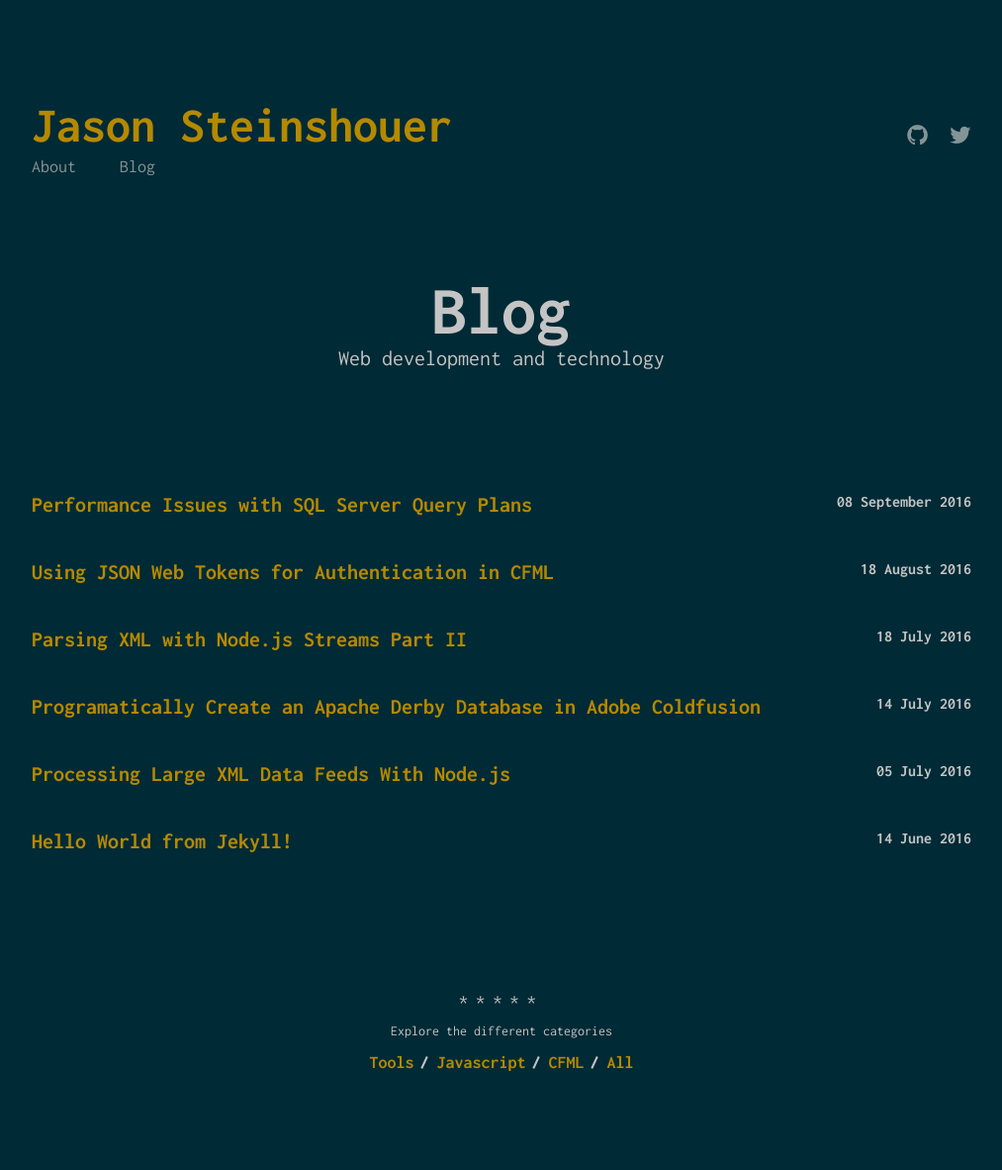
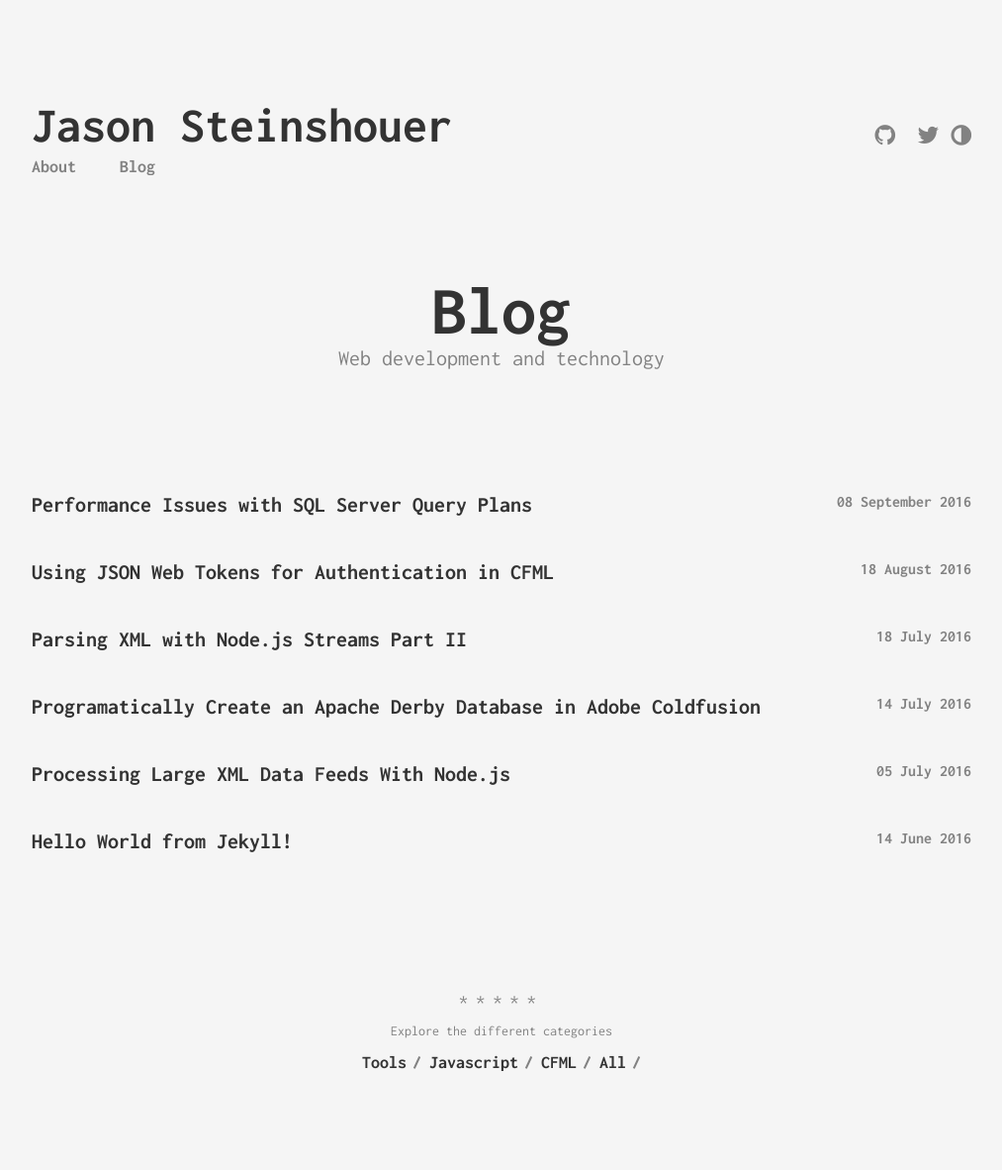
Before and after one commit to jsteinshouer/jsteinshouer.github.io, a Jekyll site: the page built from index.html, in a window 1280 px wide. Shown: the whole page at 99% size, without its empty margins (133-1146 px from the left). Built offline with Jekyll 4.4.1, drawn with Linux system fonts in a browser that asks for light colours.

Commit message:
implemented toggle for color scheme

```diff
--- a/_includes/header.html
+++ b/_includes/header.html
@@ -1,3 +1,4 @@
+<script src="{{ "/assets/js/theme-switcher.js" | prepend: site.baseurl }}"></script>
 <header class="header">
     <div class="navigation">
         <a href="/" class="logo">{{ site.title }}</a>
@@ -20,5 +21,9 @@
                 <i class="fa fa-twitter"></i>
             </a>
         {% endif %}
+
+        <a href="#" id="theme-switcher" title="Toggle Color Scheme">
+            <i class="fa fa-adjust"></i>
+        </a>
     </ul>
 </header>
--- a/_layouts/default.html
+++ b/_layouts/default.html
@@ -7,7 +7,7 @@
         {% include externals/styling.html %}
     </head>
 
-    <body>
+    <body class="default">
         <div class="wrapper">
             {% include header.html %}
 
--- a/_sass/_default.scss
+++ b/_sass/_default.scss
@@ -1,11 +1,11 @@
 /* =Base */
-body {
+body.default {
     font-family: 'Inconsolata', ;
     color: $iron;
     background-color: $dorian;
 }
 
-a {
+body.default a {
     color: $cloudy;
     font-weight: bold;
     text-decoration: none;
@@ -15,18 +15,18 @@
     }
 }
 
-p {
+body.default p {
     font-size: 20px;
     line-height: 32px;
 }
 
-img {
+body.default img {
     margin: 40px auto;
     display: block;
     max-width: 100%;
 }
 
-blockquote {
+body.default blockquote {
     letter-spacing: 3px;
     margin:0px;
     margin-top: 40px;
@@ -58,32 +58,32 @@
     }
 }
 
-strong {
+body.default strong {
     color: $iron;
 }
 
 /* =Header */
-.wrapper {
-    max-width: 800px;
+body.default .wrapper {
+    max-width: 950px;
     margin: 100px auto;
 }
 
-.header {
+body.default .header {
     overflow: hidden;
 }
 
-.navigation {
+body.default .navigation {
     float:left;
 }
 
-.logo {
+body.default .logo {
     font-size: 50px;
     font-weight: 700;
     color: $iron;
     display: block;
 }
 
-.menu {
+body.default .menu {
     color: $cloudy;
     font-size: 18px;
     margin:0px;
@@ -105,7 +105,7 @@
     font-weight: 400;
 }
 
-.social-links {
+body.default .social-links {
     float:right;
     font-size: 24px;
     color: $cloudy;
@@ -118,7 +118,7 @@
 }
 
 /* =Titles */
-.page-title {
+body.default .page-title {
     margin-top:100px;
     margin-bottom:125px;
     text-align: center;
@@ -129,49 +129,49 @@
     font-size: 70px;
 }
 
-.page-title__subtitle {
+body.default .page-title__subtitle {
     font-weight: 400;
     font-size: 22px;
     color: $cloudy;
 }
 
-.post-title {
+body.default .post-title {
     margin-bottom: 110px;
 }
 
-.post-title__text {
+body.default .post-title__text {
     font-size: 40px;
 }
 
-.post-title__subtitle {
+body.default .post-title__subtitle {
     font-size: 20px;
 }
 
 /* =Post teasers */
 
-.list-posts {
+body.default .list-posts {
     list-style-type: none;
     padding: 0px;
 }
 
-.post-teaser {
+body.default .post-teaser {
     margin-bottom: 45px;
     font-weight: 700;
 }
 
-.post-teaser__title {
+body.default .post-teaser__title {
     font-size: 22px;
     color: $iron;
 }
 
-.post-teaser__date {
+body.default .post-teaser__date {
     font-size: 16px;
     float: right;
     vertical-align: middle;
     color: $cloudy;
 }
 
-.empty-post-list {
+body.default .empty-post-list {
     font-size: 22px;
     font-weight: 700;
     color: $iron;
@@ -179,7 +179,7 @@
 }
 
 /* =Explore */
-.explore {
+body.default .explore {
     text-align: center;
     color: $cloudy;
     margin-top: 140px;
@@ -195,7 +195,7 @@
     margin-top: 15px;
 }
 
-.categories {
+body.default .categories {
     list-style-type: none;
     margin-top: 15px;
     padding: 0px;
@@ -207,11 +207,11 @@
     font-size: 18px;
 }
 
-.categories__item a {
+body.default .categories__item a {
     color: $iron;
 }
 
-.categories__item:after {
+body.default .categories__item:after {
     content: "/";
     margin-left: 6px;
     color: $cloudy;
@@ -224,7 +224,7 @@
 
 
 /* =Post page */
-.about {
+body.default .about {
     color: $cloudy;
     margin-top: 70px;
     text-align: center;
@@ -252,21 +252,21 @@
         line-height: 1.6;
     }
 
-    .wrapper {
+    body.default .wrapper {
         width: 80%;
     }
 
     .navigation,
-    .social-links {
+    body.default .social-links {
         @include centered-block();
     }
 
-    .social-links {
+    body.default .social-links {
         font-size: 30px;
         margin-top: 35px;
     }
 
-    .page-title {
+    body.default .page-title {
         margin-top: 80px;
         margin-bottom: 60px;
     }
@@ -291,7 +291,7 @@
         @include centered-block();
     }
 
-    .explore {
+    body.default .explore {
         margin-top: 80px;
     }
 
--- a/_sass/_default-dark.scss
+++ b/_sass/_solarized.scss
@@ -1,13 +1,11 @@
 /* =Base */
-body {
+body.solarized {
     font-family: 'Inconsolata', ;
-    color: $cloudy-dark
-;
-    background-color: $dorian-dark
-;
+    color: $cloudy-dark;
+    background-color: $dorian-dark;
 }
 
-a {
+body.solarized a {
     color: #839496;
     font-weight: bold;
     text-decoration: none;
@@ -17,22 +15,22 @@
     }
 }
 
-p {
+body.solarized p {
     font-size: 20px;
     line-height: 32px;
 }
 
-.content a {
+body.solarized .content a {
     text-decoration: underline;
 }
 
-img {
+body.solarized img {
     margin: 40px auto;
     display: block;
     max-width: 100%;
 }
 
-blockquote {
+body.solarized blockquote {
     letter-spacing: 3px;
     margin:0px;
     margin-top: 40px;
@@ -66,12 +64,11 @@
     }
 }
 
-strong {
-    color: $iron-dark
-;
+body.solarized strong {
+    color: $iron-dark;
 }
 
-.hljs {
+body.solarized .hljs {
   display: block;
   overflow-x: auto;
   /*padding: 0.5em;*/
@@ -84,20 +81,20 @@
 }
 
 /* =Header */
-.wrapper {
+body.solarized .wrapper {
     max-width: 950px;
     margin: 100px auto;
 }
 
-.header {
+body.solarized .header {
     overflow: hidden;
 }
 
-.navigation {
+body.solarized .navigation {
     float:left;
 }
 
-.logo {
+body.solarized .logo {
     font-size: 50px;
     font-weight: 700;
     color: $iron-dark
@@ -105,7 +102,7 @@
     display: block;
 }
 
-.menu {
+body.solarized .menu {
     color: $cloudy-dark
 ;
     font-size: 18px;
@@ -115,7 +112,7 @@
     list-style-type: none;
 }
 
-.menu__entry {
+body.solarized .menu__entry {
     display: inline-block;
     margin-right: 35px;
 
@@ -124,11 +121,11 @@
     }
 }
 
-.menu__entry a {
+body.solarized .menu__entry a {
     font-weight: 400;
 }
 
-.social-links {
+body.solarized .social-links {
     float:right;
     font-size: 24px;
     color: $cloudy-dark
@@ -136,142 +133,133 @@
     list-style-type: none;
 }
 
-.social-links__entry {
+body.solarized .social-links__entry {
     display: inline-block;
     margin-left: 10px;
 }
 
 /* =Titles */
-.page-title {
+body.solarized .page-title {
     margin-top:100px;
     margin-bottom:125px;
     text-align: center;
 }
 
-.page-title__text {
+body.solarized.page-title__text {
     font-weight: 700;
     font-size: 70px;
 }
 
-.page-title__subtitle {
+body.solarized .page-title__subtitle {
     font-weight: 400;
     font-size: 22px;
-    color: $cloudy-dark
-;
+    color: $cloudy-dark;
 }
 
-.post-title {
+body.solarized.post-title {
     margin-bottom: 110px;
 }
 
-.post-title__text {
+body.solarized .post-title__text {
     font-size: 40px;
-    color: $iron-dark
-;
+    color: $iron-dark;
 }
 
-.post-title__subtitle {
+body.solarized .post-title__subtitle {
     font-size: 20px;
 }
 
 /* =Post teasers */
 
-.list-posts {
+body.solarized .list-posts {
     list-style-type: none;
     padding: 0px;
 }
 
-.post-teaser {
+body.solarized .post-teaser {
     margin-bottom: 45px;
     font-weight: 700;
 }
 
-.post-teaser__title {
+body.solarized .post-teaser__title {
     font-size: 22px;
-    color: $iron-dark
-;
+    color: $iron-dark;
 }
 
-.post-teaser__date {
+body.solarized .post-teaser__date {
     font-size: 16px;
     float: right;
     vertical-align: middle;
-    color: $cloudy-dark
-;
+    color: $cloudy-dark;
 }
 
-.empty-post-list {
+body.solarized .empty-post-list {
     font-size: 22px;
     font-weight: 700;
-    color: $iron-dark
-;
+    color: $iron-dark;
     text-align: center;
 }
 
 /* =Explore */
-.explore {
+body.solarized .explore {
     text-align: center;
-    color: $cloudy-dark
-;
+    color: $cloudy-dark;
     margin-top: 140px;
 }
 
-.explore__devider {
+body.solarized .explore__devider {
     font-size: 18px;
     letter-spacing: 8.18px;
 }
 
-.explore__label {
+body.solarized .explore__label {
     font-size: 14px;
     margin-top: 15px;
 }
 
-.categories {
+body.solarized .categories {
     list-style-type: none;
     margin-top: 15px;
     padding: 0px;
 }
 
-.categories__item {
+body.solarized .categories__item {
     display: inline-block;
     font-weight: 700;
     font-size: 18px;
 }
 
-.categories__item a {
-    color: $iron-dark
-;
+body.solarized .categories__item a {
+    color: $iron-dark;
 }
 
-.categories__item:after {
+body.solarized .categories__item:after {
     content: "/";
     margin-left: 6px;
-    color: $cloudy-dark
-;
+    color: $cloudy-dark;
 }
 
-.categories__item:last-child:after {
+body.solarized .categories__item:last-child:after {
     content: "";
     margin-left: 0px;
 }
 
 
 /* =Post page */
-.about {
-    color: $cloudy-dark
-;
+body.solarized .about {
+    color: $cloudy-dark;
     margin-top: 70px;
     text-align: center;
     line-height: 24px;
 }
 
-.about__devider {
+body.solarized .about__devider {
     font-size: 20px;
     margin-bottom: 50px;
     letter-spacing: 9.09px;
 }
 
-.about__text {
+body.solarized .about__text {
     font-size: 18px;
 }
 
--- /dev/null
+++ b/assets/js/theme-switcher.js
@@ -0,0 +1,50 @@
+
+var themeCookieName = "__theme" ;
+var themeCookieExp = 30 ;
+//var themeCookieDomain = "jasonsteinshouer.com" ;
+
+
+var switchTheme = function ( theme ) {
+	document.body.className = theme;
+    setCookie( themeCookieName, theme, themeCookieExp );
+}
+
+var setThemeFromCookie = function() {
+  var theme = getCookie();
+  if (theme.length) {
+    switchTheme( theme );
+  }
+}
+
+var setCookie = function( name, value, exp, domain ) {
+    var str = domain ?
+                       ("; domain=" + domain) : '' ;
+    document.cookie = name +
+                       "=" + encodeURIComponent( value ) +
+                       "; max-age=" + 60 * 60 *
+                       24 * exp +
+                       "; path=/" + str ;
+}
+
+var getCookie = function() {
+    var cookieValue = document.cookie.replace(/(?:(?:^|.*;\s*)__theme\s*\=\s*([^;]*).*$)|^.*$/, "$1");
+    return cookieValue;
+}
+
+setThemeFromCookie();
+
+// window.onload = function() {
+// 	setThemeFromCookie();
+// }
+
+window.onload = function() {
+	document.getElementById("theme-switcher").addEventListener("click", function( event ) {
+	    var current = document.body.className;
+	    if (current === "solarized") {
+	    	switchTheme("default");
+	    }
+	    else {
+	    	switchTheme("solarized");
+	    }
+	}, false);
+}
--- a/css/_main.scss
+++ /dev/null
@@ -1,18 +0,0 @@
----
-# Only the main Sass file needs front matter (the dashes are enough)
-sitemap:
-  exclude: 'yes'
----
-@charset "utf-8";
-
-/* =Light Colors */
-$dorian: #F5F5F5;
-$iron: #333333;
-$cloudy: #828282;
-
-
-@import
-    "mixins",
-    "default",
-    "404"
-;
--- a/css/main.scss
+++ b/css/main.scss
@@ -16,8 +16,10 @@
 $iron-dark: #b58900;
 $cloudy-dark: #c4c4c4;
 
+
 @import
     "mixins",
-    "default-dark",
+    "solarized",
+    "default",
     "404"
 ;
```
Also changed, not shown: about.md (+1 -1 lines).
